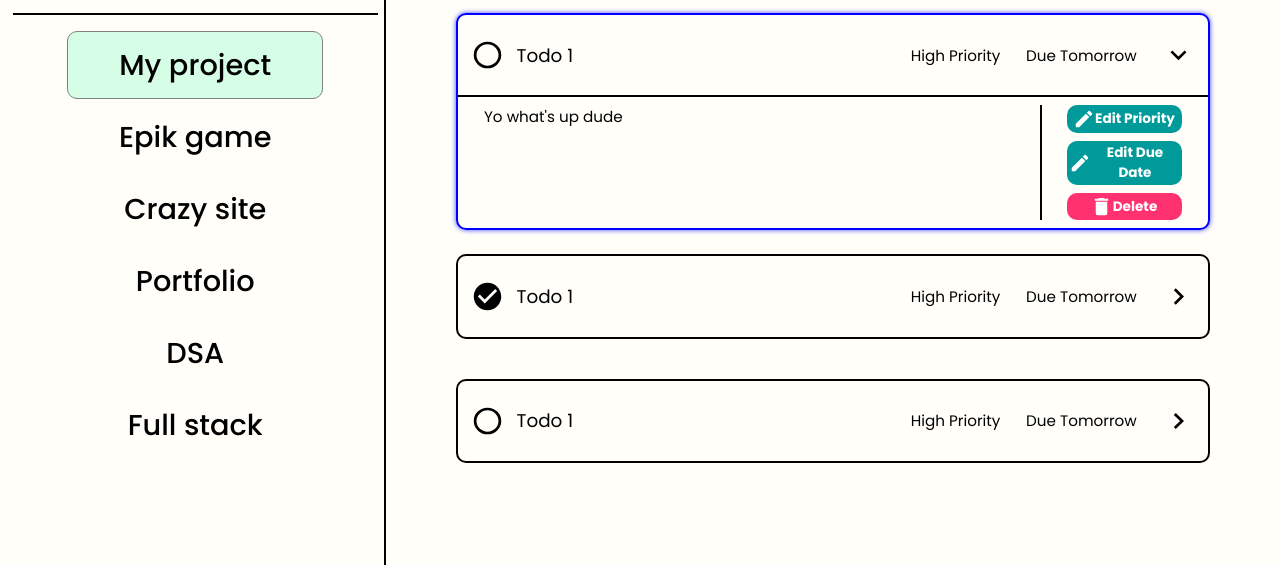
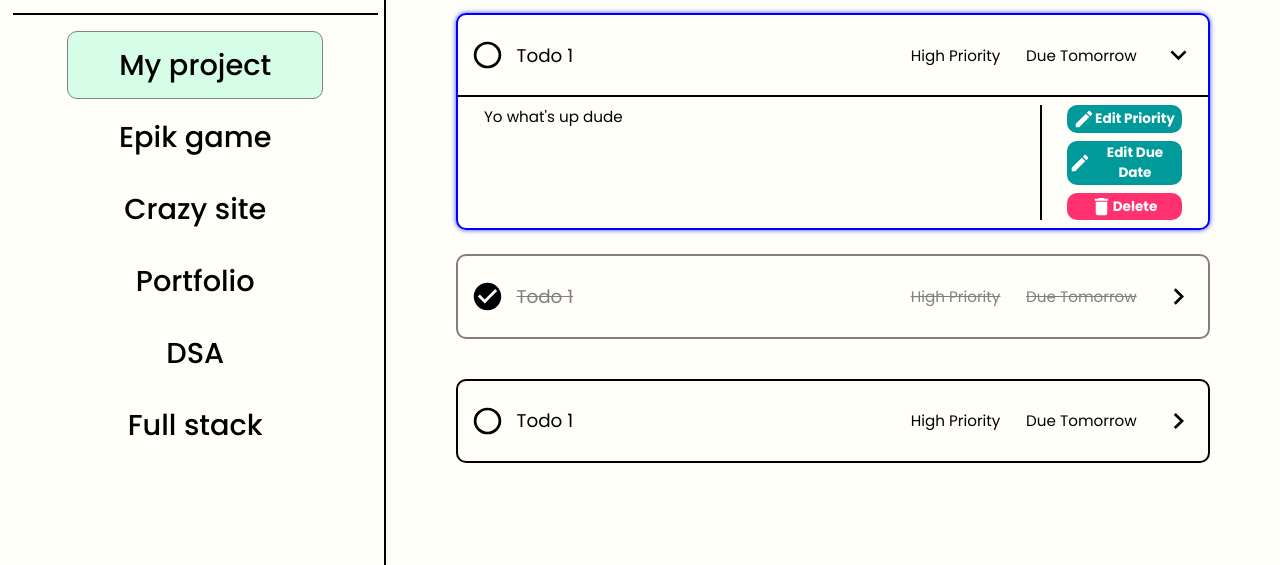
Before and after one commit to Ani0o/odin-todo-list, a website built with webpack: page src/template.html in a window 1280 px wide. Shown: the part 235-800 px from the top of the page. Built offline with nearby package versions, Linux system fonts and the light colour scheme.

Commit message:
Change some styles for completed todos

```diff
--- a/src/styles.css
+++ b/src/styles.css
@@ -343,6 +343,10 @@ label {
     border-radius: 10px;
 }
 
+.todo-complete .todo-header {
+    border: 2px solid gray;
+}
+
 .todo-open {
     border: 2px solid blue;
     box-shadow: 0px 0px 5px rgb(67, 67, 255);
@@ -369,6 +373,27 @@ label {
     opacity: 1;
 }
 
+.todo-complete .checkbox {
+    background-image: url(./icons/check-circle.svg);
+    height: calc(20px + 0.6vw + 0.6vh);
+    width: calc(20px + 0.6vw + 0.6vh);
+}
+
+.todo-complete .todo-title {
+    text-decoration: line-through;
+    color: gray;
+}
+
+.todo-complete .todo-priority {
+    text-decoration: line-through;
+    color: gray;
+}
+
+.todo-complete .todo-duedate {
+    text-decoration: line-through;
+    color: gray;
+}
+
 /* Todo Header */
 
 .todo-header {
@@ -387,7 +412,9 @@ label {
     border: 2px solid blue;
     box-shadow: 0px 0px 5px rgb(67, 67, 255);
     transition: border-bottom 0.2s,
-                box-shadow 0.2s;
+                box-shadow 0.2s,
+                border-bottom-left-radius 0.3s,
+                border-bottom-right-radius 0.3s;;
 }
 
 .todo-header-left-wrapper {
@@ -396,14 +423,8 @@ label {
     gap: 1vw;
 }
 
-.checkbox-unchecked {
+.checkbox {
     background-image: url('./icons/circle-outline.svg');
-    height: calc(20px + 0.6vw + 0.6vh);
-    width: calc(20px + 0.6vw + 0.6vh);
-}
-
-.checkbox-checked {
-    background-image: url(./icons/check-circle.svg);
     height: calc(20px + 0.6vw + 0.6vh);
     width: calc(20px + 0.6vw + 0.6vh);
 }
--- a/src/template.html
+++ b/src/template.html
@@ -56,7 +56,33 @@
             <div class="todo todo-open">
                 <div class="todo-header">
                     <div class="todo-header-left-wrapper">
-                        <div class="checkbox-unchecked"></div>
+                        <div class="checkbox"></div>
+                        <p class="todo-title">Todo 1</p>
+                    </div>
+
+                    <div class="todo-header-right-wrapper">
+                        <p class="todo-priority">High Priority</p>
+                        <p class="todo-duedate">Due Tomorrow</p>
+                        <div class="todo-menu"></div>
+                    </div>
+                </div>
+
+                <div class="todo-content-wrapper">
+                    <div class="todo-content">
+                        <p class="todo-description">Yo what's up dude</p>
+                        <div class="todo-content-right-wrapper">
+                            <button class="edit-priority-button"><img src="./icons/edit.svg">Edit Priority</button>
+                            <button class="edit-duedate-button"><img src="./icons/edit.svg">Edit Due Date</button>
+                            <button class="delete-todo-button"><img src="./icons/delete.svg">Delete</button>
+                        </div>
+                    </div>
+                </div>
+            </div>
+
+            <div class="todo todo-complete">
+                <div class="todo-header">
+                    <div class="todo-header-left-wrapper">
+                        <div class="checkbox"></div>
                         <p class="todo-title">Todo 1</p>
                     </div>
 
@@ -82,33 +108,7 @@
             <div class="todo">
                 <div class="todo-header">
                     <div class="todo-header-left-wrapper">
-                        <div class="checkbox-checked"></div>
-                        <p class="todo-title">Todo 1</p>
-                    </div>
-
-                    <div class="todo-header-right-wrapper">
-                        <p class="todo-priority">High Priority</p>
-                        <p class="todo-duedate">Due Tomorrow</p>
-                        <div class="todo-menu"></div>
-                    </div>
-                </div>
-
-                <div class="todo-content-wrapper">
-                    <div class="todo-content">
-                        <p class="todo-description">Yo what's up dude</p>
-                        <div class="todo-content-right-wrapper">
-                            <button class="edit-priority-button"><img src="./icons/edit.svg">Edit Priority</button>
-                            <button class="edit-duedate-button"><img src="./icons/edit.svg">Edit Due Date</button>
-                            <button class="delete-todo-button"><img src="./icons/delete.svg">Delete</button>
-                        </div>
-                    </div>
-                </div>
-            </div>
-
-            <div class="todo">
-                <div class="todo-header">
-                    <div class="todo-header-left-wrapper">
-                        <div class="checkbox-unchecked"></div>
+                        <div class="checkbox"></div>
                         <p class="todo-title">Todo 1</p>
                     </div>
 
```
